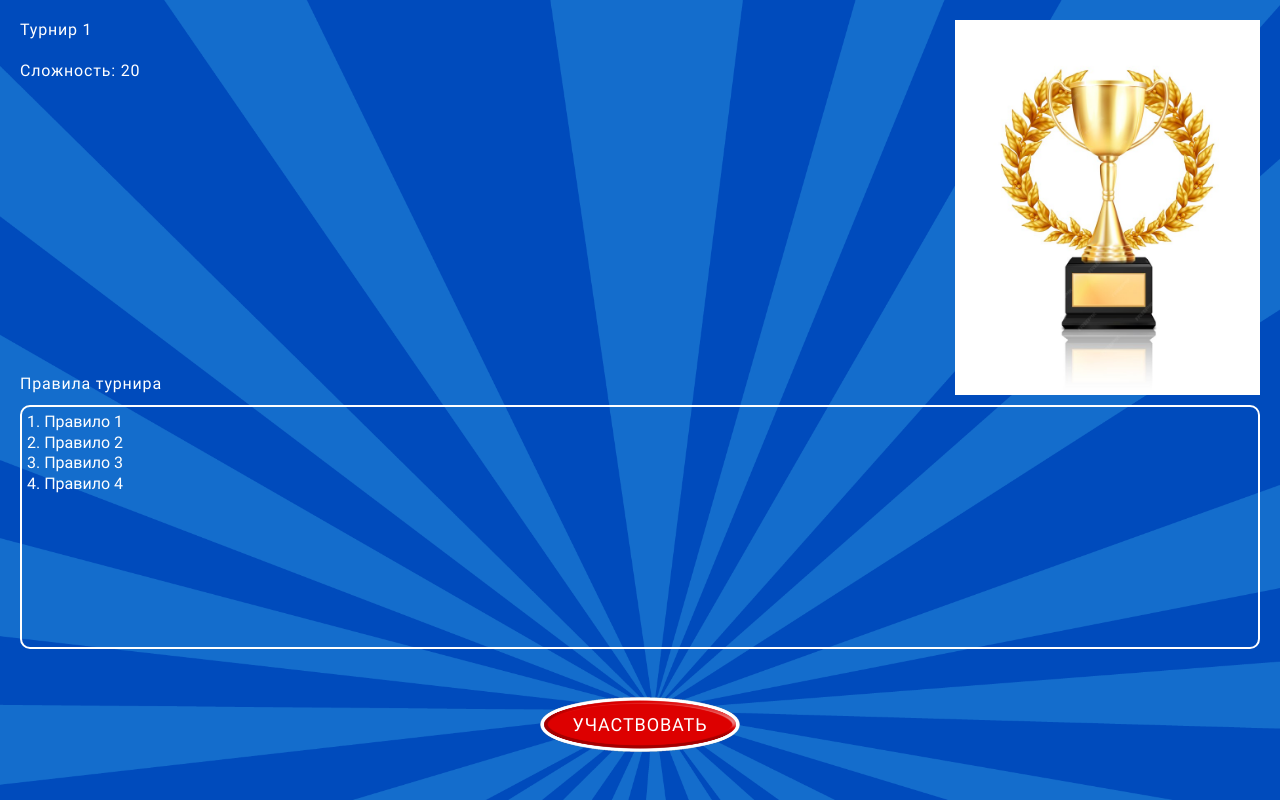
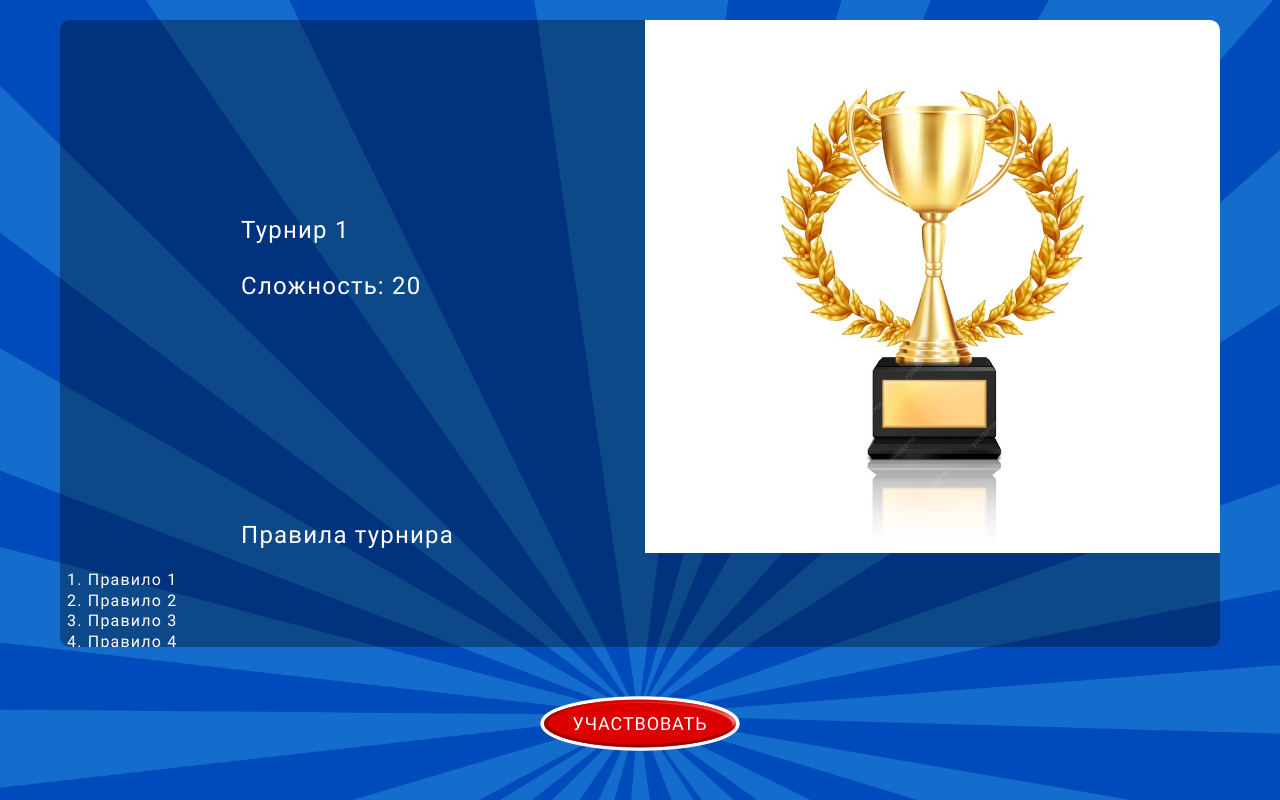
Before and after one commit to rrain0/rock-paper-scissors-react-ts-vite-pwa, a React (Vite) app: page /tournament/1 in a window 1280 px wide. Built offline with nearby package versions, Linux system fonts and the light colour scheme.

Commit message:
tournament page is ready

```diff
--- a/src/ui/pages/Tournament/Tournament.tsx
+++ b/src/ui/pages/Tournament/Tournament.tsx
@@ -10,7 +10,6 @@ import { ButtonStyle } from 'src/ui/elements/Button/ButtonStyle.ts'
 import { EmotionCommon } from 'src/ui/style/EmotionCommon.ts'
 import Txt = EmotionCommon.Txt
 import abs = EmotionCommon.abs
-import col = EmotionCommon.col
 
 
 
@@ -34,16 +33,23 @@ React.memo(
         <Bgc />
         <Rays src={rays}/>
 
-        <Tour>
-          <div>{tournamentName}</div>
-          <div>Сложность: {tournamentLevel}</div>
-          <div style={{ flex: 1 }}/>
-          <div>Правила турнира</div>
-        </Tour>
-        {/* <Img src={trophy}/> */}
-        <Img/>
-        <Rules>{parse(tournamentRules)}</Rules>
+        <DescriptionContainer>
+          <Tour>
+            <div/>
+            <div>{tournamentName}</div>
+            <div>Сложность: {tournamentLevel}</div>
+            <div/>
+            <TourRulesTitle>Правила турнира</TourRulesTitle>
+          </Tour>
+          {/* <Trophy src={trophy}/> */}
+          <TrophyFrame>
+            <Trophy/>
+          </TrophyFrame>
+          <Rules>{parse(tournamentRules)}</Rules>
+        </DescriptionContainer>
+
         <Btn>Участвовать</Btn>
+
       </Layout>
     </Pages.ContentClampAspectRatio>
   </Pages.Page>
@@ -60,49 +66,77 @@ const Layout = styled.div`
 
   display: grid;
   grid:
-    'tour  img'   2fr
-    'rules rules' 1.3fr
-    'btn   btn'   0.7fr
-  / 3fr    2fr;
+    'desc'   3.3fr
+    'btn'    0.7fr
+  ;
   gap: 10px;
-  padding: 20px 20px 10px 20px;
+  padding: 20px 60px 10px 60px;
 `
+
+
+const DescriptionContainer = styled.div`
+  width: 100%;
+  height: 100%;
+  z-index: 0;
+  background: #00000055;
+  border-radius: 10px;
+
+  display: grid;
+  grid:
+    'tour  trophy'   85%
+    'rules rules'    auto
+  / 2fr    2fr;
+  gap: 10px;
+  overflow-y: auto;
+
+  color: white;
+  ${Txt.large3};
+`
+
+
 const Tour = styled.div`
   grid-area: tour;
-  ${col};
+  width: 100%;
+  height: 100%;
+  display: grid;
+  grid-template-rows: 1fr auto auto 1fr auto;
+  place-content: center;
   gap: 20px;
-  color: white;
-  ${Txt.large1};
   z-index: 0;
 `
-/* const Img = styled.img`
-  grid-area: img;
-  place-self: start end;
+const TourRulesTitle = styled.div`
+  justify-self: end;
+  /*grid-area: tour;
+  z-index: 0;*/
+`
+const TrophyFrame = styled.div`
+  grid-area: trophy;
   width: 100%;
   height: 100%;
-  object-fit: contain;
-  max-height: 100%;
+  background: white;
+  display: grid;
+  place-items: stretch center;
   z-index: 0;
-` */
-const Img = styled.div`
-  grid-area: img;
-  place-self: stretch stretch;
-  object-fit: contain;
+`
+const Trophy = styled.div`
+  width: 100%;
+  height: 100%;
   background: url(${trophy});
-  background-position: top right;
-  background-size: auto 100%;
+  background-position: center;
+  background-size: contain;
   background-repeat: no-repeat;
   z-index: 0;
 `
+
 const Rules = styled.div`
   grid-area: rules;
   place-self: stretch stretch;
   min-height: 40px;
+  height: fit-content;
   z-index: 0;
-  overflow-y: auto;
-  border: 2px solid white;
-  border-radius: 10px;
-  padding: 5px;
+  //border: 2px solid white;
+  //border-radius: 10px;
+  padding: 7px;
   ${Txt.normal1};
   color: white;
 `
@@ -123,6 +157,6 @@ const Rays = styled.img`
   top: 87.5%;
   width: 100%;
   height: auto;
-  translate: -50% -50%;
+  translate: -51.2% -49.5%;
   scale: 2;
 `
```
Also changed, not shown: src/res/img/trophy-squared.png (added), src/res/img/trophy.png (added).
